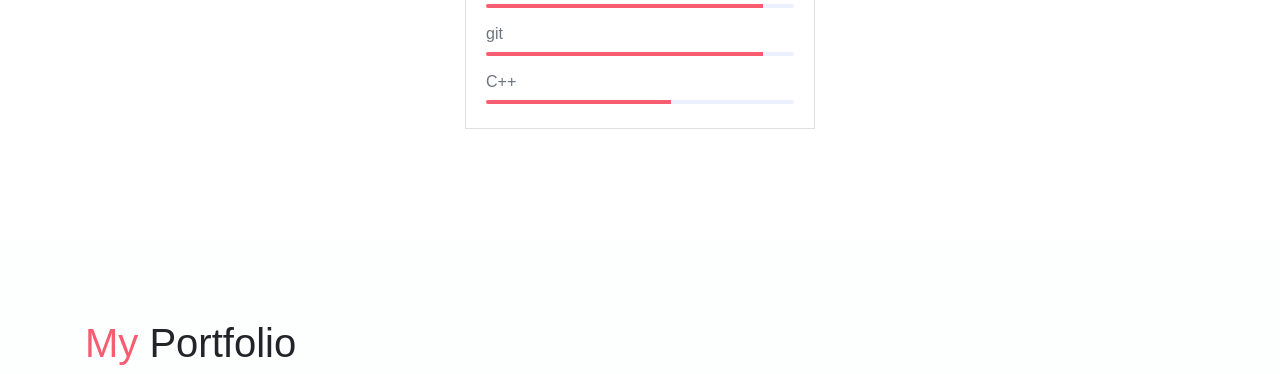
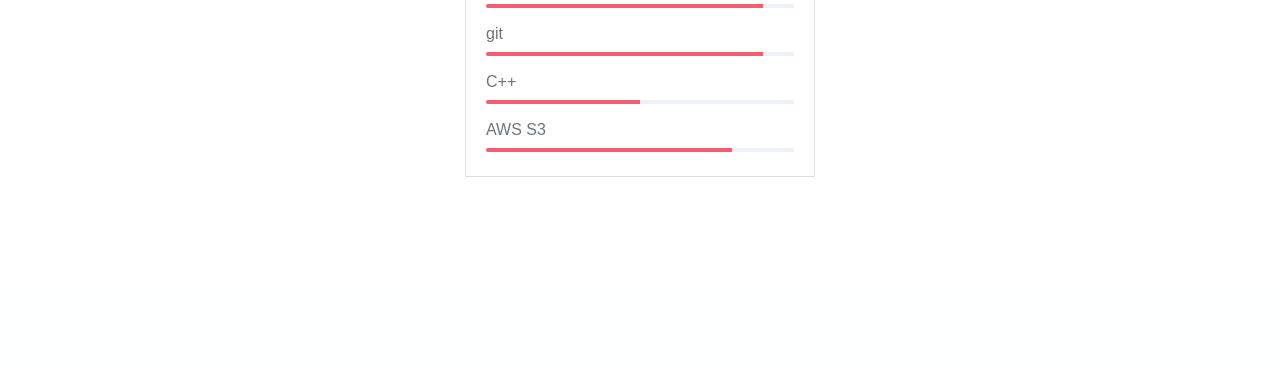
Before and after one commit to alex-rafael-13/alex-rafael-13.github.io, a website: page index.html in a window 1280 px wide. Shown: the part 1850-2224 px from the top of the page. Drawn offline with Linux system fonts and the light colour scheme; some packages are replaced by stand-ins of ours.

Commit message:
fixed page

```diff
--- a/index.html
+++ b/index.html
@@ -202,7 +202,12 @@
                             </div>
                             <h6>C++</h6>
                             <div class="progress mb-3">
-                                <div class="progress-bar bg-danger" role="progressbar" style="width: 60%"
+                                <div class="progress-bar bg-danger" role="progressbar" style="width: 50%"
+                                    aria-valuenow="75" aria-valuemin="0" aria-valuemax="100"></div>
+                            </div>
+                            <h6>AWS S3</h6>
+                            <div class="progress mb-3">
+                                <div class="progress-bar bg-danger" role="progressbar" style="width: 80%"
                                     aria-valuenow="75" aria-valuemin="0" aria-valuemax="100"></div>
                             </div>
                         </div>
@@ -438,7 +443,7 @@
     <!-- End of portfolio section -->
 
     <div class="section contact" id="contact">
-        <div id="map" class="map"></div>
+        <!-- <div id="map" class="map"></div> -->
         <div class="container">
             <div class="row">
                 <div class="col-lg-8">
```
Lines whose indentation alone changed are shown as unchanged.
